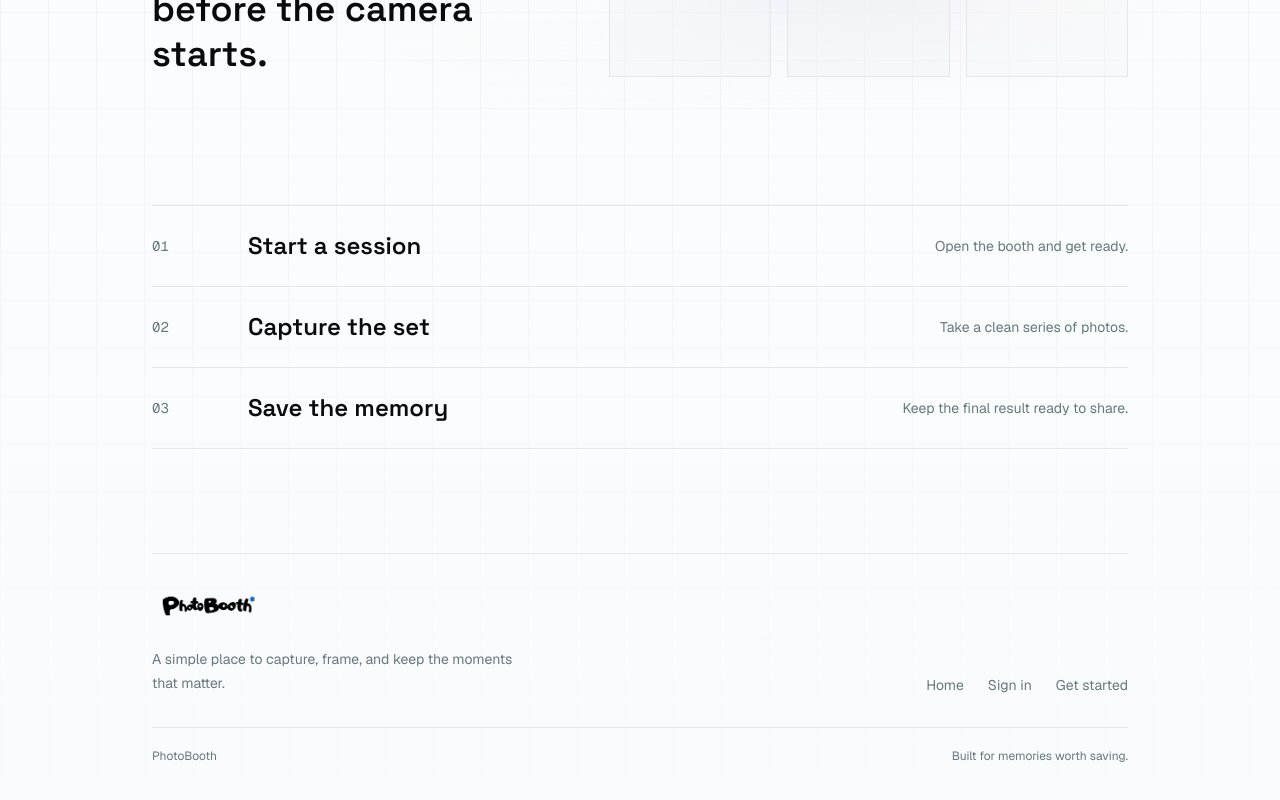
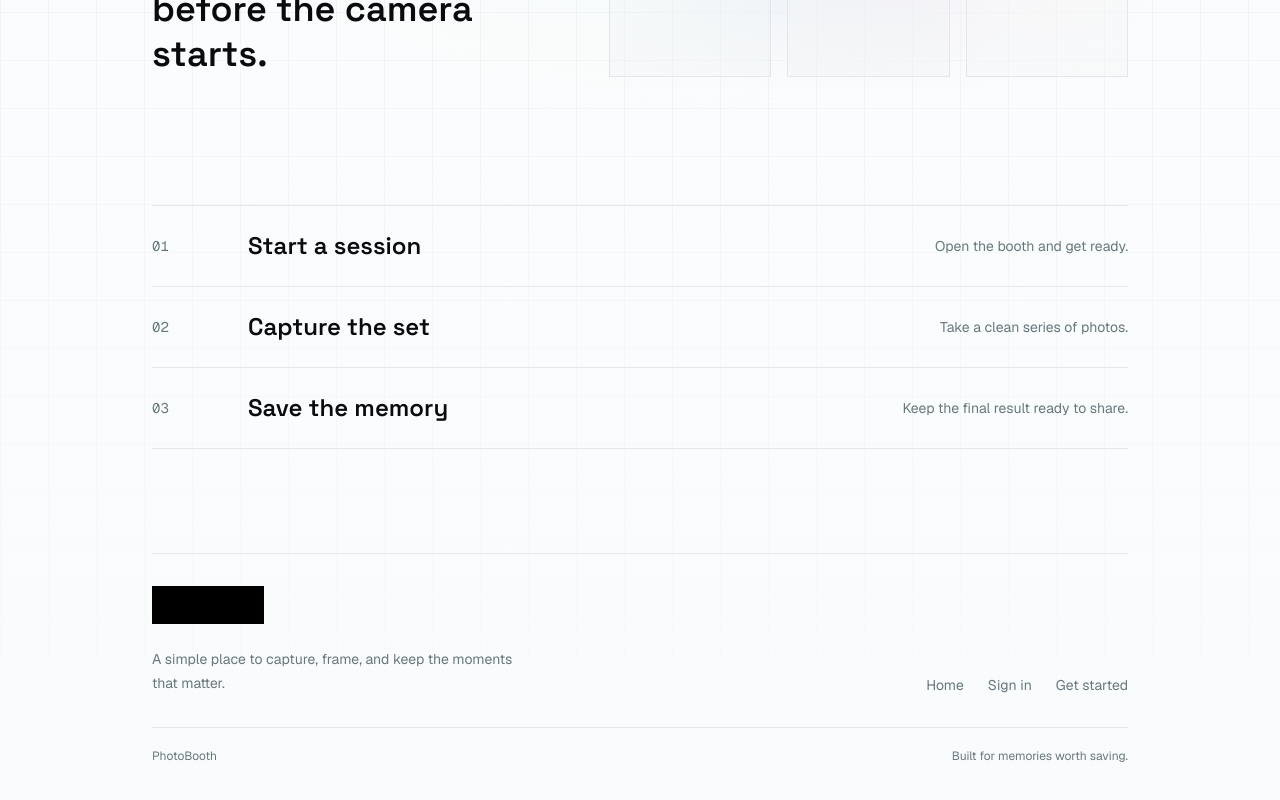
Before and after one commit to shalshcode08/photobooth, a Next.js app: page / in a window 1280 px wide. Shown: the part 2100-2900 px from the top of the page. Built offline with nearby package versions, Linux system fonts and the light colour scheme; no server answers.

Commit message:
style: add object-none class to footer logo images

```diff
--- a/components/appComponents/Footer.tsx
+++ b/components/appComponents/Footer.tsx
@@ -13,14 +13,14 @@ const Footer = () => {
                 alt="Photobooth"
                 width={116}
                 height={92}
-                className="h-auto w-28 dark:hidden"
+                className="h-auto w-28 dark:hidden object-none"
               />
               <Image
                 src="/main-logo-dark-theme.png"
                 alt="Photobooth"
                 width={116}
                 height={92}
-                className="hidden h-auto w-28 dark:block"
+                className="hidden h-auto w-28 dark:block object-none"
               />
             </Link>
             <p className="mt-4 text-sm leading-6 text-muted-foreground">
```
